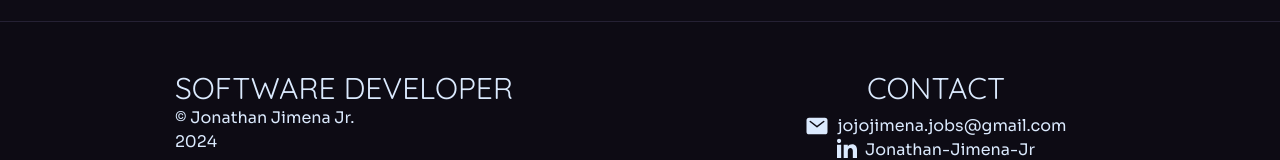
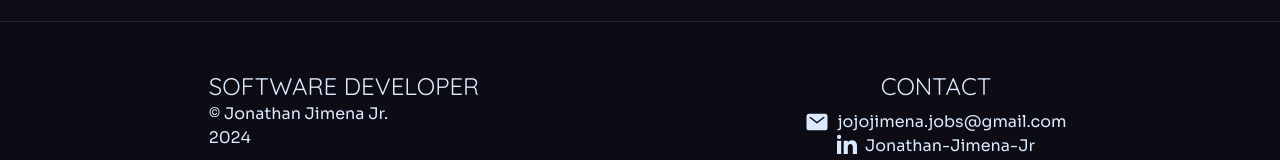
Before and after one commit to Airijko/Portfolio-WIP, a React (Create React App) app: page /#/Portfolio in a window 1280 px wide. Shown: the part 1016-1176 px from the top of the page. Built offline with nearby package versions, Linux system fonts and the light colour scheme.

Commit message:
Fixed footer

```diff
--- a/src/Components/Footer.jsx
+++ b/src/Components/Footer.jsx
@@ -6,7 +6,7 @@ const Footer = () => {
       <div className="md:grid md:grid-cols-2  max-w-screen-xl text-blue-100 mx-auto">
         <div className="flex flex-col items-center">
           <div className="flex flex-col items-center md:items-start">
-            <h1 className="font-quicksand text-3xl uppercase col-span-1">
+            <h1 className="font-quicksand text-2xl md:text:3xl uppercase col-span-1 whitespace-nowrap">
               Software Developer
             </h1>
             <p className="mt-auto">© Jonathan Jimena Jr.</p>
@@ -15,7 +15,9 @@ const Footer = () => {
         </div>
 
         <div className="flex flex-col items-center pt-4 md:pt-0">
-          <h1 className="font-quicksand text-3xl uppercase mb-2">Contact</h1>
+          <h1 className="font-quicksand text-2xl md:text:3xl uppercase mb-2">
+            Contact
+          </h1>
           <a href="mailto:jojojimena.jobs@gmail.com">
             <div className="flex flex-row gap-2">
               <IoMail size={24} />
```
